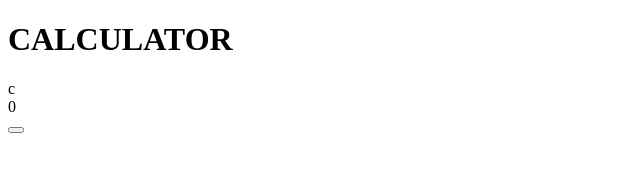
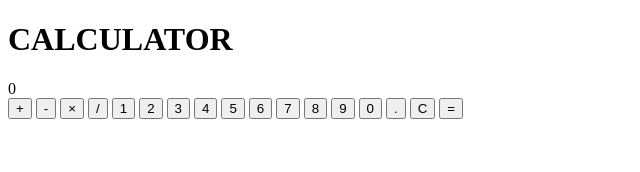
Before and after one commit to Oumohgh/Calcul, a plain HTML site: page index.html in a window 1280 px wide. Shown: the whole page, without its empty margins (0-640 px from the left). Drawn offline with Linux system fonts and the light colour scheme.

Commit message:
add buttons( still no js)

```diff
--- a/index.html
+++ b/index.html
@@ -9,13 +9,29 @@
     </head>
     <body>
         <h1>CALCULATOR</h1>
-        <div class="container">c
+        <div class="container">
               <div class ="calculator">
                 <div class ="calculator_display">0</div>
                 <div class ="calculator_keys">
                 </div>
               </div>
-              <button></button>
+              <button>+</button>
+              <button>-</button>
+              <button>&times;</button>
+              <button>/</button>
+              <button>1</button>
+              <button>2</button>
+              <button>3</button>
+              <button>4</button>
+              <button>5</button>
+              <button>6</button>
+              <button>7</button>
+              <button>8</button>
+              <button>9</button>
+              <button>0</button>
+              <button>.</button>
+              <button>C</button>
+              <button> = </button>
             </div>
         </div>
     </body>
```
